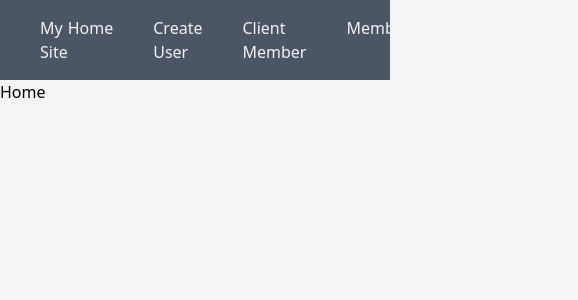
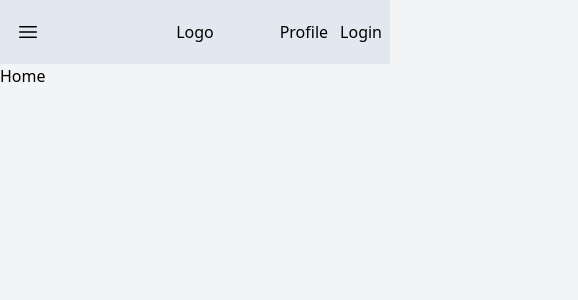
Before and after one commit to HelloRave/next-auth-next-app, a Next.js app: page / in a window 390 px wide. Shown: the top 300 px of the page, 578 px wide, since content can reach past the window. Built offline with nearby package versions, Linux system fonts and the light colour scheme; no server answers.

Commit message:
Update nav layout

```diff
--- a/app/layout.tsx
+++ b/app/layout.tsx
@@ -2,6 +2,7 @@ import type { Metadata } from 'next'
 import './globals.css'
 import Nav from '@/components/Nav'
 import { AuthProvider } from '@/components/AuthProvider'
+import LoginState from '@/components/LoginState'
 
 
 export const metadata: Metadata = {
@@ -17,7 +18,9 @@ export default function RootLayout({
   return (
     <html lang="en">
       <body className="bg-gray-100">
-        <Nav />
+        <Nav>
+          <LoginState />
+        </Nav>
         <AuthProvider>
           { children }
         </AuthProvider>
--- /dev/null
+++ b/components/LoginState.tsx
@@ -0,0 +1,19 @@
+import { options } from "@/app/api/auth/[...nextauth]/options";
+import { getServerSession } from "next-auth";
+import Link from "next/link";
+
+export default async function LoginState() {
+    const session = await getServerSession(options);
+    return (
+        <>
+            {session ? (
+                <Link href={{
+                    pathname: '/api/auth/signout',
+                    query: { callbackUrl: '/' },
+                }}>Logout</Link>
+            ) : (
+                <Link href="/api/auth/signin">Login</Link>
+            )}
+        </>
+    )
+}
--- a/components/Nav.tsx
+++ b/components/Nav.tsx
@@ -1,28 +1,69 @@
+'use client'
+
 import Link from "next/link";
-import { getServerSession } from "next-auth";
-import { options } from "@/app/api/auth/[...nextauth]/options";
+import { Bars3Icon, XMarkIcon } from "@heroicons/react/24/outline";
+import { useState } from "react";
 
-const Nav = async () => {
-  const session = await getServerSession(options)
+export default function Nav({ children }: { children: React.ReactNode }) {
+  const [isOpen, setIsOpen] = useState(false);
+
   return (
-    <header className="bg-gray-600 text-gray-100">
-      <nav className="flex justify-between items-center w-full px-10 py-4">
-        <div>My Site</div>
-        <div className="flex gap-10">
-          <Link href="/">Home</Link>
-          <Link href="/admin">Create User</Link>
-          <Link href="/client-member">Client Member</Link>
-          <Link href="/member">Member</Link>
-          <Link href="/public">Public</Link>
-          {session ? (
-            <Link href="/api/auth/signout?callbackUrl=/">Logout</Link>
-          ) : (
-            <Link href="/api/auth/signin">Login</Link>
-          )}
+    <nav className="bg-slate-200">
+      <div className="px-2 sm:px-6 lg:px-8">
+        <div className="relative h-16 flex items-center justify-between">
+          {/* Hamburger Icon */}
+          <div className="absolute left-0 inset-y-0 flex items-center sm:hidden">
+            <button className="flex items-center justify-center rounded-md p-2 hover:bg-gray-700 hover:text-white"
+              aria-controls="mobile-menu" aria-expanded={isOpen}
+              onClick={() => setIsOpen((prev) => !prev)}
+            >
+              <span className="sr-only">Open main menu</span>
+              <Bars3Icon
+                className={`h-6 w-6 ${isOpen ? 'hidden' : 'block'}`}
+                aria-hidden="true"
+              />
+              <XMarkIcon
+                className={`h-6 w-6 ${isOpen ? 'block' : 'hidden'}`}
+                aria-hidden="true"
+              />
+            </button>
+          </div>
+          {/* Logo and Tabs */}
+          <div className="flex flex-1 justify-center sm:justify-start gap-2">
+            <div>Logo</div>
+            <div className="hidden sm:block">
+              Tabs
+            </div>
+          </div>
+          {/* Profile */}
+          <div className="absolute right-0 inset-y-0 flex items-center">
+            <div>
+              Profile
+            </div>
+            <div className="relative ml-3">
+              { children }
+            </div>
+          </div>
         </div>
-      </nav>
-    </header>
+      </div>
+
+      <div className={`sm:hidden space-y-1 px-2 pb-3 pt-2 ${isOpen ? 'block' : 'hidden'}`} id="mobile-menu">
+        <Link href="/"
+              className="block px-3 py-2 hover:bg-gray-700 hover:text-white"
+        >
+          Home
+        </Link>
+        <Link href="/admin"
+              className="block px-3 py-2 hover:bg-gray-700 hover:text-white"
+        >
+          Admin
+        </Link>
+        <Link href="/public"
+              className="block px-3 py-2 hover:bg-gray-700 hover:text-white"
+        >
+          Public
+        </Link>
+      </div>
+    </nav>
   );
 };
-
-export default Nav;
--- a/package.json
+++ b/package.json
@@ -10,6 +10,7 @@
     "migrate:postgres": "dotenv -e .env.local -- npx prisma migrate dev"
   },
   "dependencies": {
+    "@heroicons/react": "^2.1.1",
     "@hookform/resolvers": "^3.3.2",
     "@prisma/client": "^5.7.1",
     "bcrypt": "^5.1.1",
```
Also changed, not shown: 1 other file (tests, documents, lock files or other folders).
